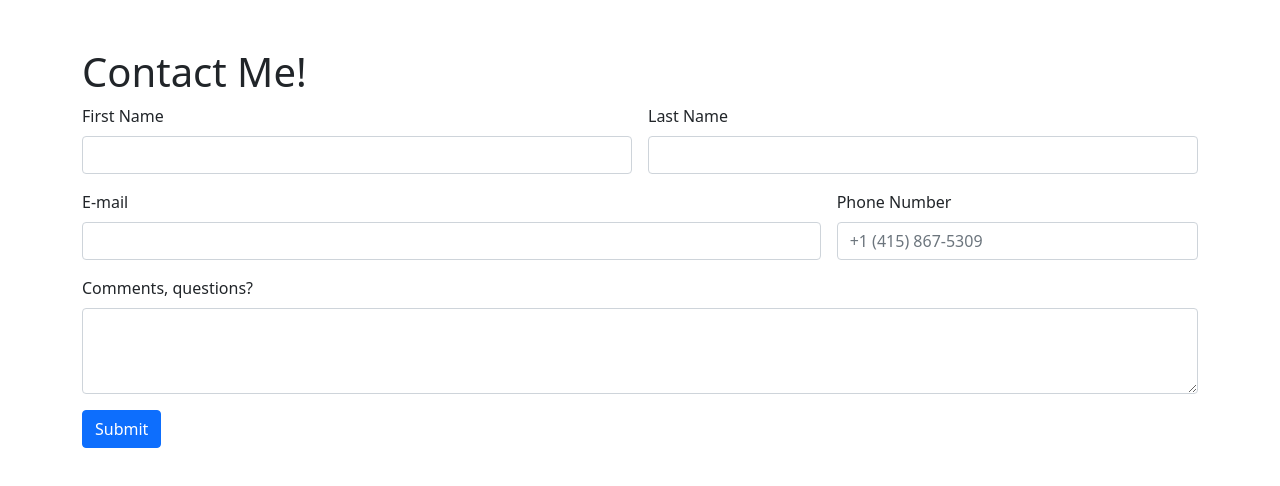
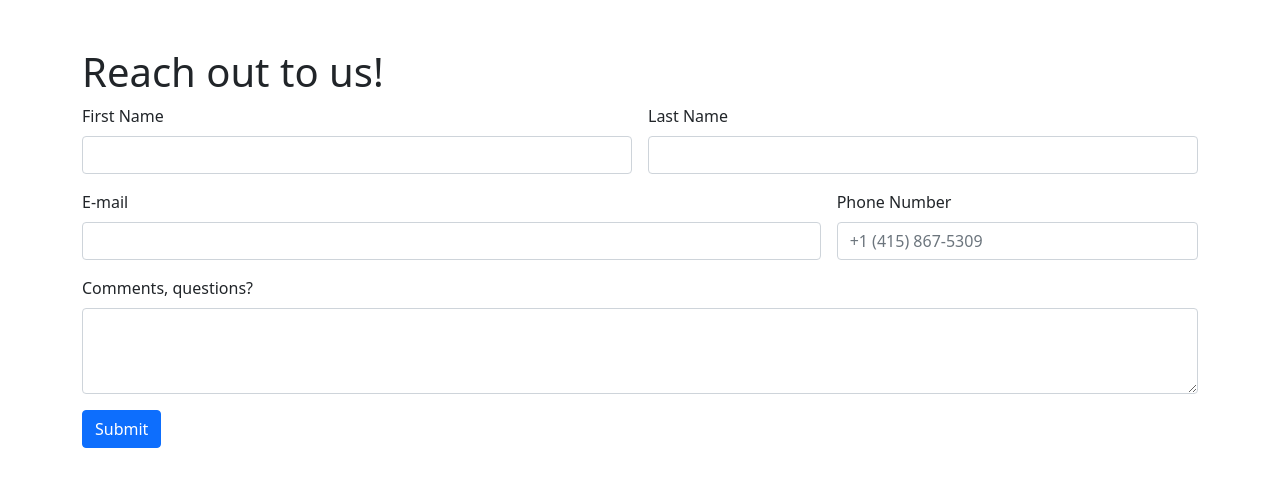
Before and after one commit to PopUps/formsubmit, a plain HTML site: page index.html in a window 1280 px wide. Drawn offline with nearby package versions, Linux system fonts and the light colour scheme.

Commit message:
Update index.html

```diff
--- a/index.html
+++ b/index.html
@@ -8,17 +8,16 @@
     <!-- Bootstrap CSS -->
     <link href="https://cdn.jsdelivr.net/npm/bootstrap@5.0.1/dist/css/bootstrap.min.css" rel="stylesheet" integrity="sha384-+0n0xVW2eSR5OomGNYDnhzAbDsOXxcvSN1TPprVMTNDbiYZCxYbOOl7+AMvyTG2x" crossorigin="anonymous">
 
-    <title>Hello, world!</title>
+    <title>Team AfterLife Contact</title>
   </head>
   <body>
 
     <div class="container mt-5">
-        <h1>Contact Me!</h1>
+        <h1>Reach out to us!</h1>
         <form class="row g-3" action="https://formsubmit.co/teamafterlife30@gmail.com" method="POST">
           <!-- Honeypot -->
           <input type="email" name="email" style="display: none;">
 
-          <!-- Disable Captcha -->
           <input type="hidden" name="_captcha" value="false">
 
           <input type="hidden" name="_next" value="https://haydn5.github.io/formsubmitdemo/success.html" >
```
